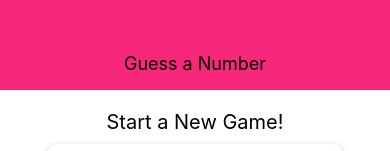
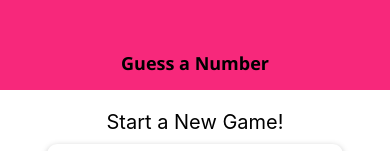
Before and after one commit to collinsbett29/Number-Game, a React Native app: screen / in a window 390 px wide. Shown: the top 151 px of the page. Built offline with nearby package versions, Linux system fonts and the light colour scheme.

Commit message:
change header font family

```diff
--- a/components/Header.js
+++ b/components/Header.js
@@ -21,6 +21,7 @@
     headerTitle: {
         color: 'black',
         fontSize: 18,
+        fontFamily: 'open-sans-bold'
     }
 });
 
```
